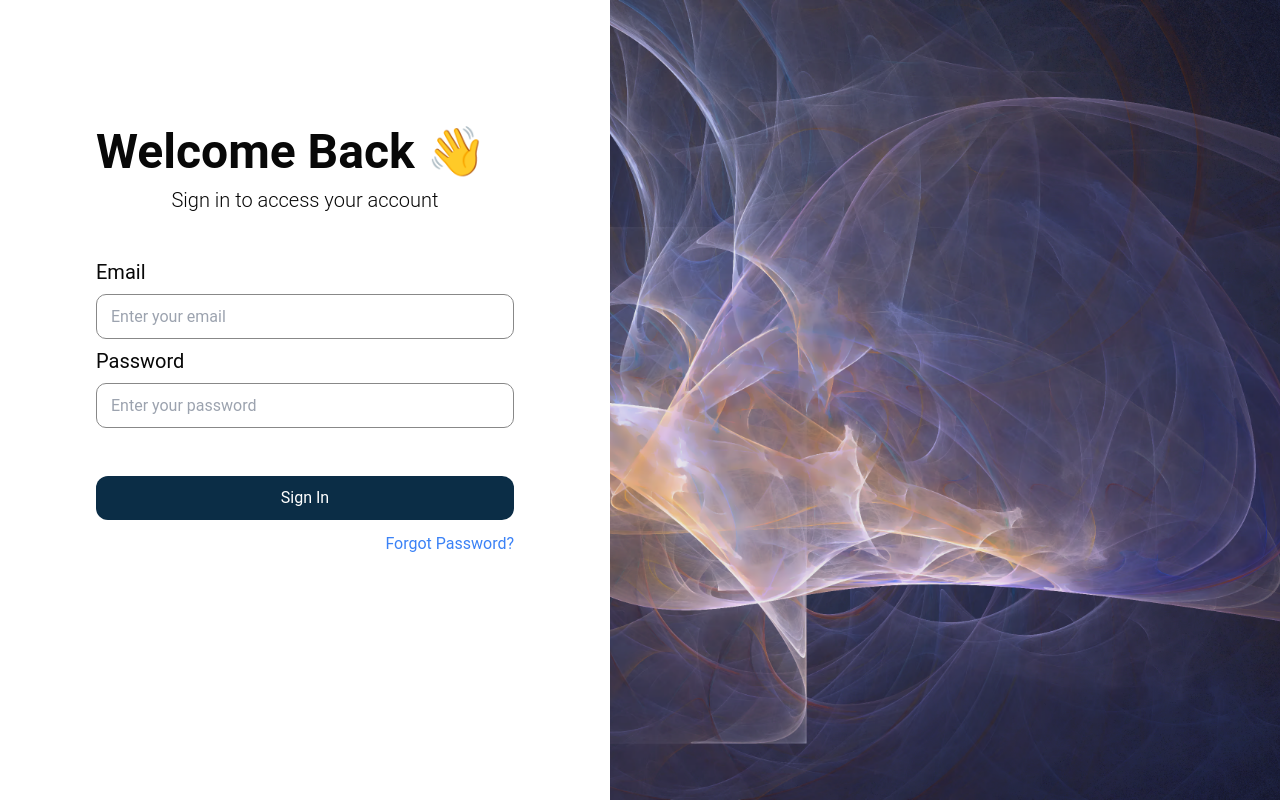
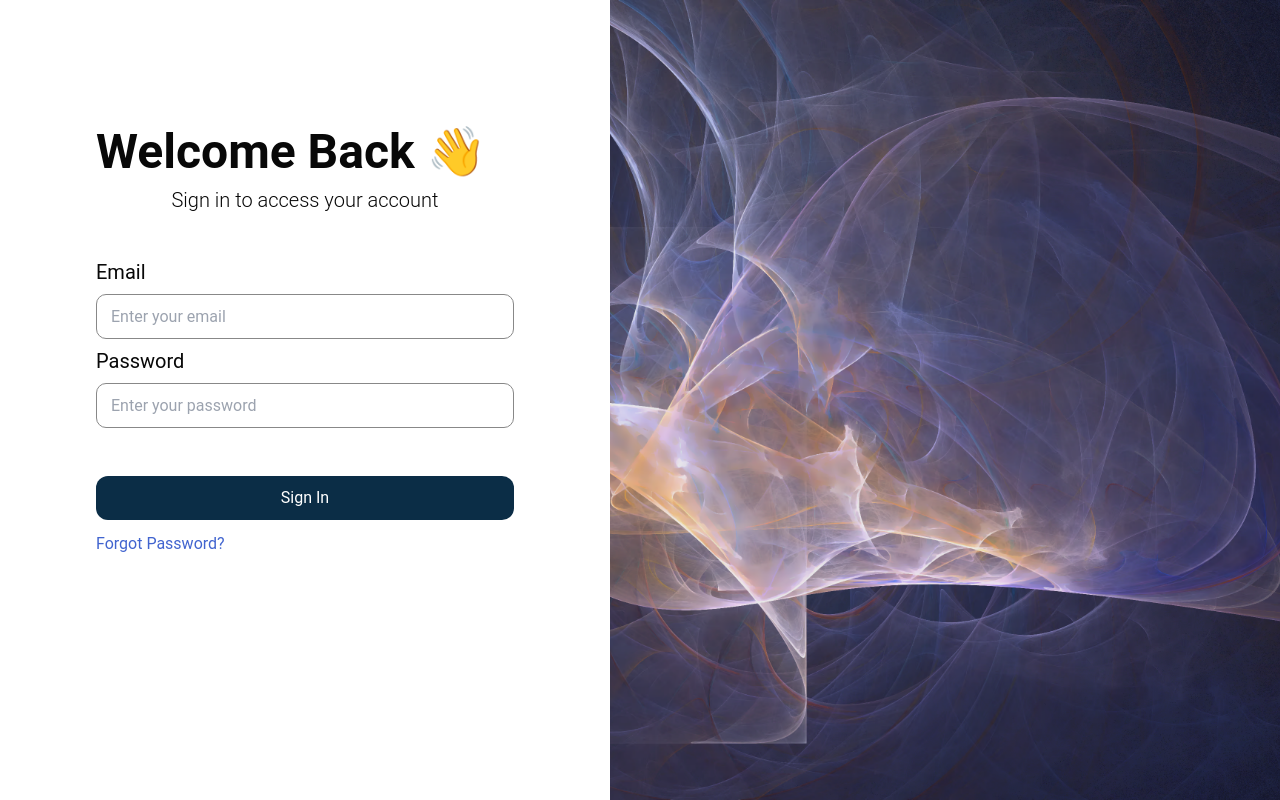
Before and after one commit to Oomaxime/DesignSystem, a React (Vite) app: page / in a window 1280 px wide. Built offline with nearby package versions, Linux system fonts and the light colour scheme.

Commit message:
✨[FORM, STYLES] Mise à jour du composant Form avec une nouvelle classe CSS pour les liens et ajout de variables CSS pour la gestion des couleurs des liens en mode sombre.

```diff
--- a/src/components/ui/Form.jsx
+++ b/src/components/ui/Form.jsx
@@ -41,7 +41,7 @@ export default function Form({
             {link.pretext}
             <Link
               to={link.url}
-              className="text-blue-500 hover:underline text-end"
+              className="link"
             >
               {link.text}
             </Link>
--- a/src/styles/index.css
+++ b/src/styles/index.css
@@ -41,9 +41,6 @@
     --input-placeholder-color-active: #0B7BD2;
     --input-border-color-focus: #0B7BD2;
 
-
-
-
     /* Alert */
     /* ================================== */
     --error-color: #E25153;
@@ -64,6 +61,10 @@
     /* ================================== */
     --avatar-border-color: #000;
     --dark-avatar-border-color: #fff;
+
+    /* Link */
+    --link-color: #4164CF;
+    --dark-link-color: #F1F5FD;
 
 
     /* Typo */
@@ -171,6 +172,12 @@ body.dark {
         line-height: 1;
         font-size: 16px;
     }
+    .dark .btn-primary {
+        background-color: var(--dark-cta-primary-bg-default);
+    }
+    .dark .btn-primary:hover {
+        background-color: var(--dark-cta-primary-bg-hover);
+    }
 
     .input {
         width: 100%;
@@ -191,7 +198,12 @@ body.dark {
     }
 
     .form {
-        @apply flex gap-12 flex-col w-[418px] mx-auto;
+        width: 418px;
+        margin: 0 auto;
+        display: flex;
+        flex-direction: column;
+        gap: 48px;
+
     }
 
     .avatar {
@@ -203,12 +215,11 @@ body.dark {
         border-color: var(--dark-avatar-border-color);
     }
 
-    /* DarkMode */
-    /* ========================== */
-    .dark .btn-primary {
-        background-color: var(--dark-cta-primary-bg-default);
+    a {
+        color: var(--link-color);
     }
-    .dark .btn-primary:hover {
-        background-color: var(--dark-cta-primary-bg-hover);
+    .dark a {
+        color: var(--dark-link-color);
     }
+
 }
```
